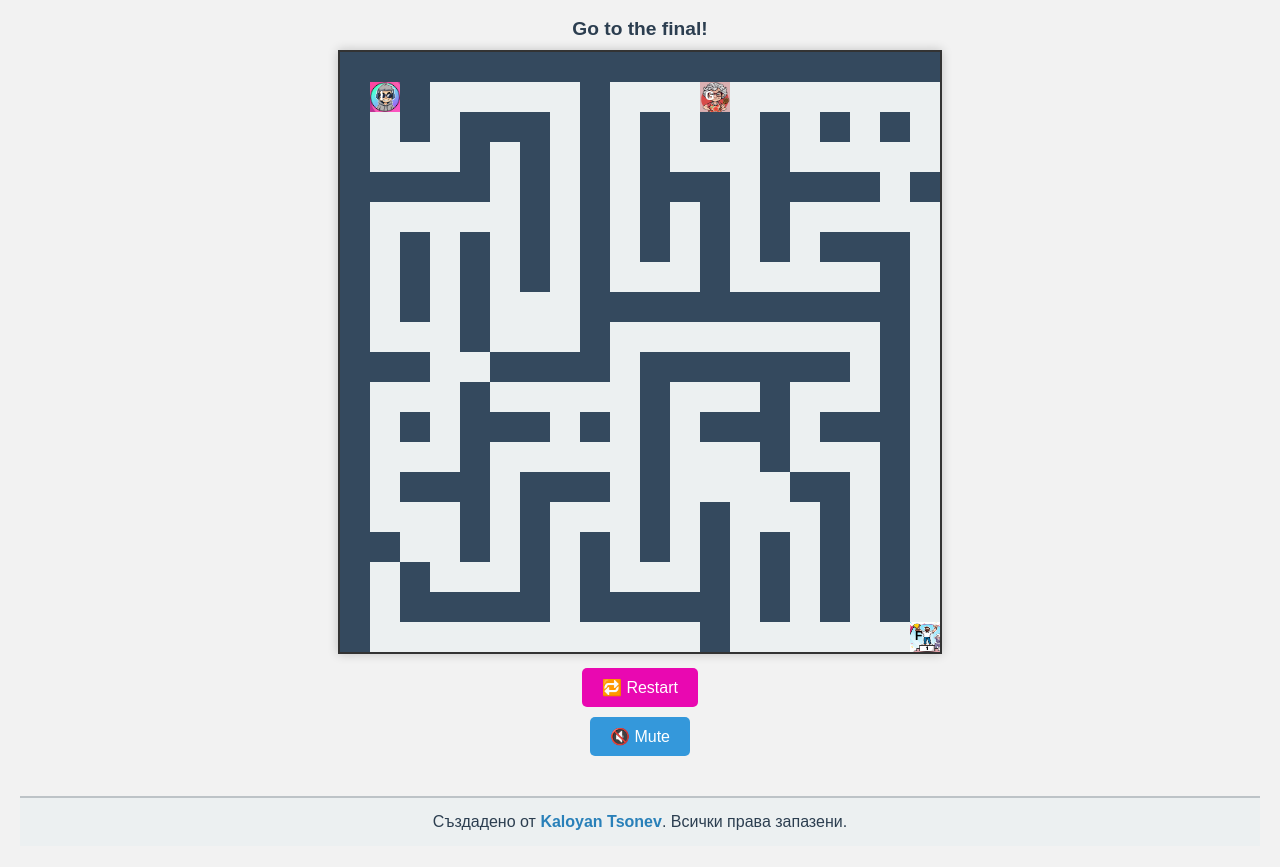
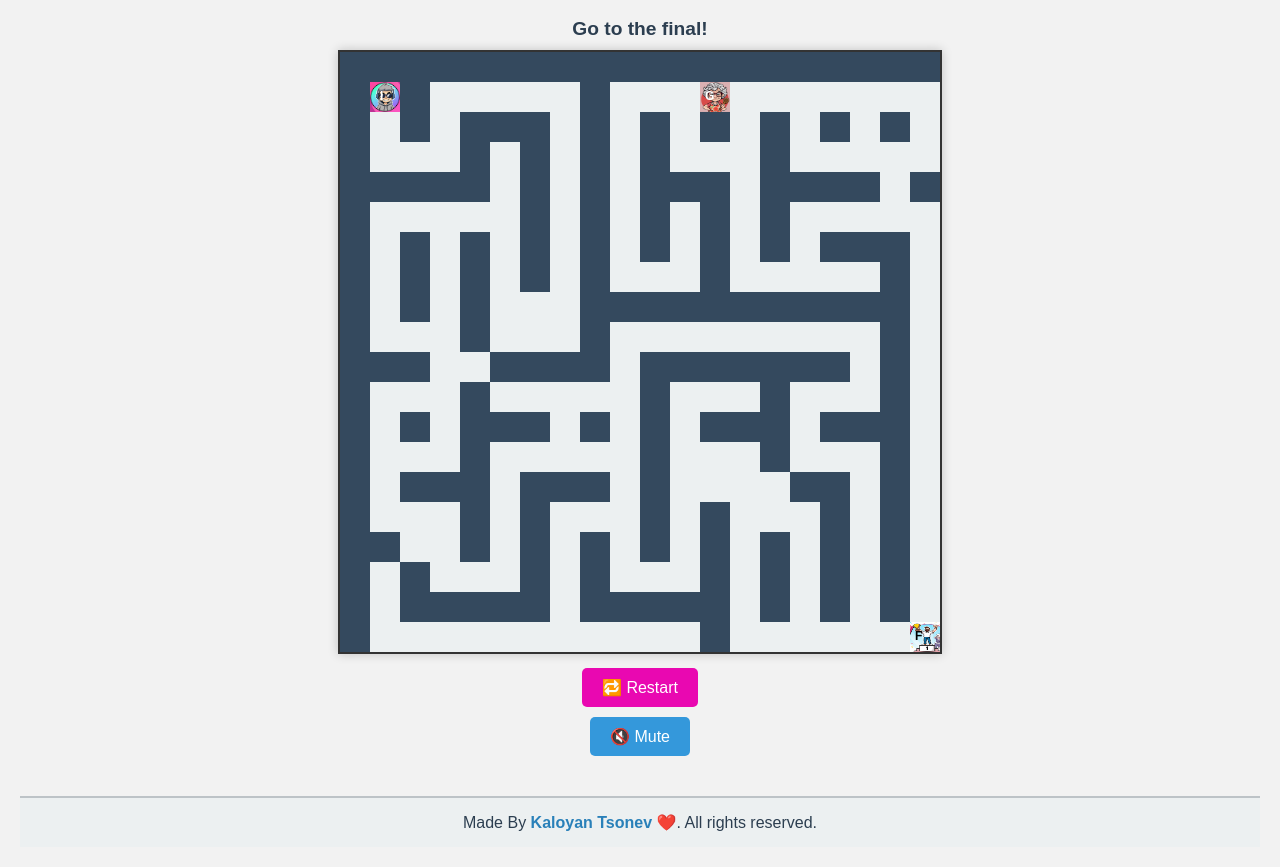
Before and after one commit to KTsonev02/Grandma-Gina-Game, a plain HTML site: page index.html in a window 1280 px wide. Shown: the part 61-928 px from the top of the page. Drawn offline with Linux system fonts and the light colour scheme.

Commit message:
Footer edit

```diff
--- a/index.html
+++ b/index.html
@@ -33,7 +33,7 @@
   <script src="game.js"></script>
 
 <footer>
-  Създадено от <a href="https://github.com/KTsonev02" target="_blank">Kaloyan Tsonev</a>. Всички права запазени.
+  Made By <a href="https://github.com/KTsonev02" target="_blank">Kaloyan Tsonev ❤️</a>. All rights reserved.
 </footer>
 
 </body>
```
